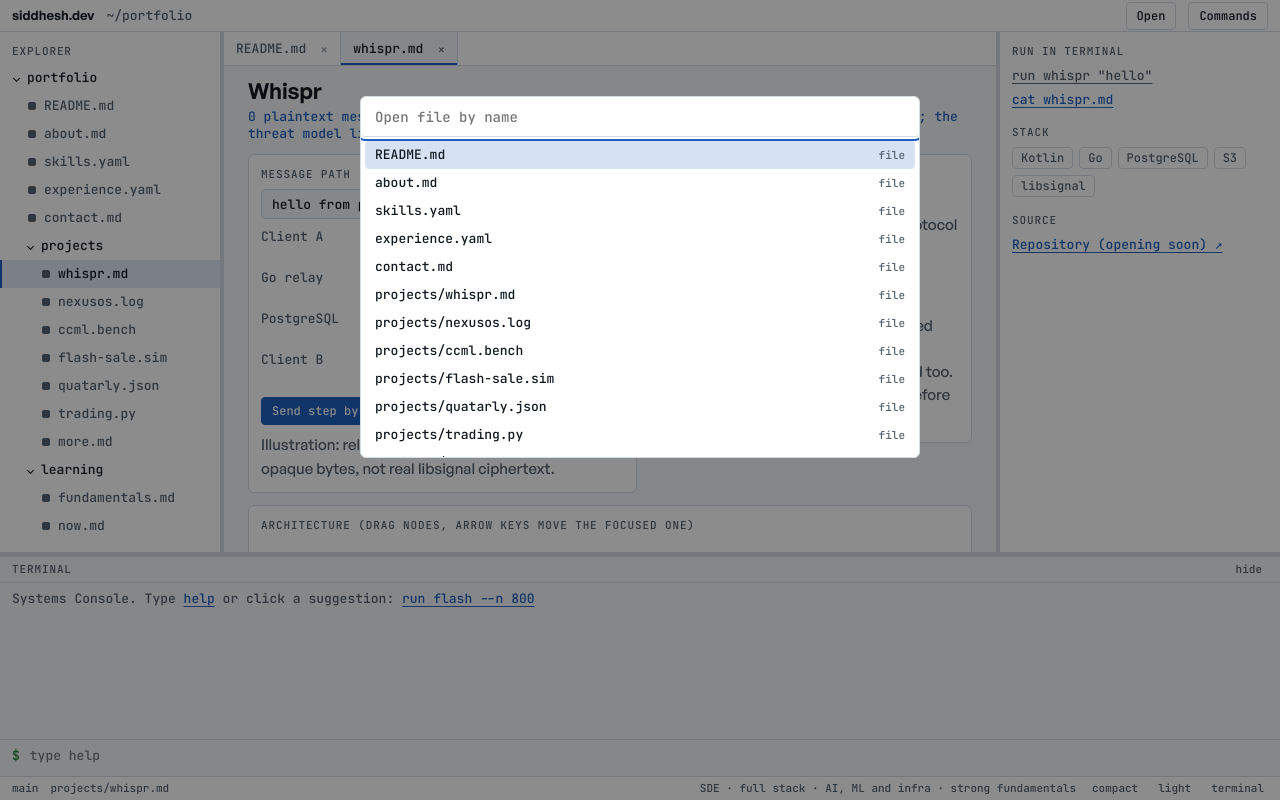
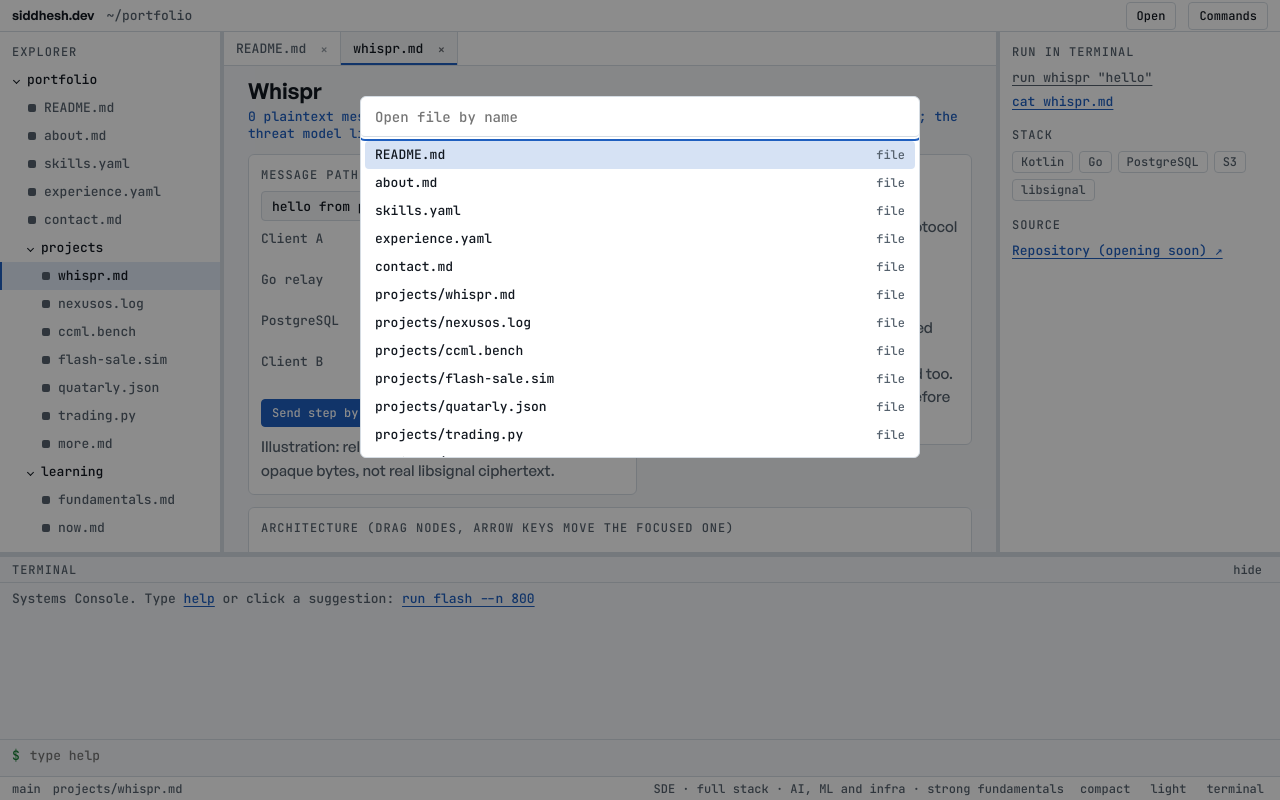
Before and after one commit to Siddhesh-source/siddhesh-portfolio, a website with bundled scripts: page console/index.html in a window 1280 px wide. Both pictures are taken after a click on the button "Open". Built offline with nearby package versions, Linux system fonts and the light colour scheme.

Commit message:
style(design): FINDING-001 remove 3px horizontal overflow and raise 11px labels to 12px

```diff
--- a/console/src/styles/components.css
+++ b/console/src/styles/components.css
@@ -7,7 +7,7 @@
 .tree .file i { width: 8px; height: 8px; border-radius: 2px; background: var(--k, var(--muted)); flex: none; }
 .tree .file:hover, .tree .dir:hover { background: color-mix(in srgb, var(--text) 7%, transparent); color: var(--text); }
 .tree .file[aria-current="true"] { background: color-mix(in srgb, var(--accent) 14%, transparent); color: var(--text); border-left-color: var(--accent); }
-.tree-h { font: 500 0.6875rem var(--mono); letter-spacing: 0.08em; text-transform: uppercase; color: var(--muted); padding: 6px var(--pad); }
+.tree-h { font: 500 0.75rem var(--mono); letter-spacing: 0.08em; text-transform: uppercase; color: var(--muted); padding: 6px var(--pad); }
 
 /* Tabs */
 .tabs { display: flex; background: var(--surface); border-bottom: 1px solid var(--line); overflow-x: auto; scrollbar-width: none; }
@@ -26,7 +26,7 @@
 .pane p + p { margin-top: 8px; }
 .pane .grid { display: grid; grid-template-columns: minmax(0, 1.25fr) minmax(0, 1fr); gap: calc(var(--pad) * 2); margin-top: var(--pad); align-items: start; }
 .box { border: 1px solid var(--line); border-radius: var(--r-md); background: var(--surface); padding: var(--pad); min-width: 0; }
-.box h3 { font: 500 0.6875rem var(--mono); letter-spacing: 0.08em; text-transform: uppercase; color: var(--muted); margin-bottom: 8px; }
+.box h3 { font: 500 0.75rem var(--mono); letter-spacing: 0.08em; text-transform: uppercase; color: var(--muted); margin-bottom: 8px; }
 .kv { display: grid; grid-template-columns: 8.5rem 1fr; gap: 2px 12px; }
 .kv > :nth-child(odd) { color: var(--muted); }
 .kv > :nth-child(even) { overflow-wrap: anywhere; }
@@ -65,7 +65,7 @@ input[type="range"] { width: 100%; accent-color: var(--accent); }
 .w-row2:first-child { border-top: 0; }
 
 /* Inspector + diagram (diagram.js comes from ../../src/components) */
-.inspector h3 { font: 500 0.6875rem var(--mono); letter-spacing: 0.08em; text-transform: uppercase; color: var(--muted); margin: 0 0 8px; }
+.inspector h3 { font: 500 0.75rem var(--mono); letter-spacing: 0.08em; text-transform: uppercase; color: var(--muted); margin: 0 0 8px; }
 .dg { width: 100%; height: auto; max-height: 300px; display: block; touch-action: none; user-select: none; color: var(--muted); --bg: var(--surface); }
 .dg .edge { stroke: currentColor; stroke-width: 1.2; fill: none; }
 .dg .node { cursor: grab; color: var(--text); }
@@ -80,7 +80,7 @@ input[type="range"] { width: 100%; accent-color: var(--accent); }
 
 /* Terminal */
 .term { background: var(--ground); border-top: 1px solid var(--line); display: grid; grid-template-rows: auto minmax(0, 1fr) auto; min-height: 0; font-size: var(--fs); }
-.term-h { display: flex; gap: 12px; align-items: center; padding: 0 var(--pad); height: 26px; border-bottom: 1px solid var(--line); color: var(--muted); font-size: 0.6875rem; letter-spacing: 0.08em; text-transform: uppercase; }
+.term-h { display: flex; gap: 12px; align-items: center; padding: 0 var(--pad); height: 26px; border-bottom: 1px solid var(--line); color: var(--muted); font-size: 0.75rem; letter-spacing: 0.08em; text-transform: uppercase; }
 .term-h button { background: none; border: 0; cursor: pointer; color: inherit; margin-left: auto; }
 .term-out { overflow: auto; padding: 6px var(--pad); white-space: pre-wrap; word-break: break-word; }
 .sug { cursor: pointer; color: var(--accent); background: none; border: 0; padding: 0; text-decoration: underline; text-underline-offset: 3px; text-align: left; }
@@ -95,7 +95,7 @@ input[type="range"] { width: 100%; accent-color: var(--accent); }
 .pin { width: 100%; height: 40px; padding: 0 14px; background: none; border: 0; border-bottom: 1px solid var(--line); outline: none; font-size: 0.875rem; }
 .plist { list-style: none; padding: 4px; max-height: 320px; overflow: auto; }
 .plist li { display: flex; justify-content: space-between; gap: 12px; height: var(--row); align-items: center; padding: 0 10px; border-radius: var(--r-sm); cursor: pointer; }
-.plist li span { color: var(--muted); font-size: 0.6875rem; }
+.plist li span { color: var(--muted); font-size: 0.75rem; }
 .plist li[aria-selected="true"] { background: color-mix(in srgb, var(--accent) 18%, transparent); }
 
 /* Boot overlay */
--- a/console/src/styles/layout.css
+++ b/console/src/styles/layout.css
@@ -24,6 +24,7 @@ button, input { font: inherit; color: inherit; }
 .sep::after { content: ""; position: absolute; inset: 0 -3px; }
 .sep:hover, .sep:focus-visible, .sep.drag { background: var(--accent); }
 .sep.row { cursor: row-resize; height: 4px; }
+.sep.row::after { inset: -3px 0; }
 .explorer { background: var(--surface); overflow: auto; min-width: 0; padding: 6px 0; }
 .editor { display: grid; grid-template-columns: minmax(0, 1fr); grid-template-rows: var(--tab) minmax(0, 1fr); min-width: 0; min-height: 0; }
 .inspector { background: var(--surface); overflow: auto; min-width: 0; padding: var(--pad); }
@@ -31,7 +32,7 @@ button, input { font: inherit; color: inherit; }
 .termwrap.hidden { display: none; }
 .termhost { min-height: 0; overflow: hidden; }
 .termhost > .term { height: 100%; }
-.status { display: flex; align-items: center; gap: var(--pad); padding: 0 var(--pad); border-top: 1px solid var(--line); background: var(--surface); font-size: 0.6875rem; color: var(--muted); }
+.status { display: flex; align-items: center; gap: var(--pad); padding: 0 var(--pad); border-top: 1px solid var(--line); background: var(--surface); font-size: 0.75rem; color: var(--muted); }
 .status { overflow: hidden; white-space: nowrap; }
 .nw { white-space: nowrap; }
 .status button { background: none; border: 0; color: inherit; cursor: pointer; padding: 0 4px; height: 100%; }
```
Also changed, not shown: console/DESIGN.md (+1 -1 lines).
